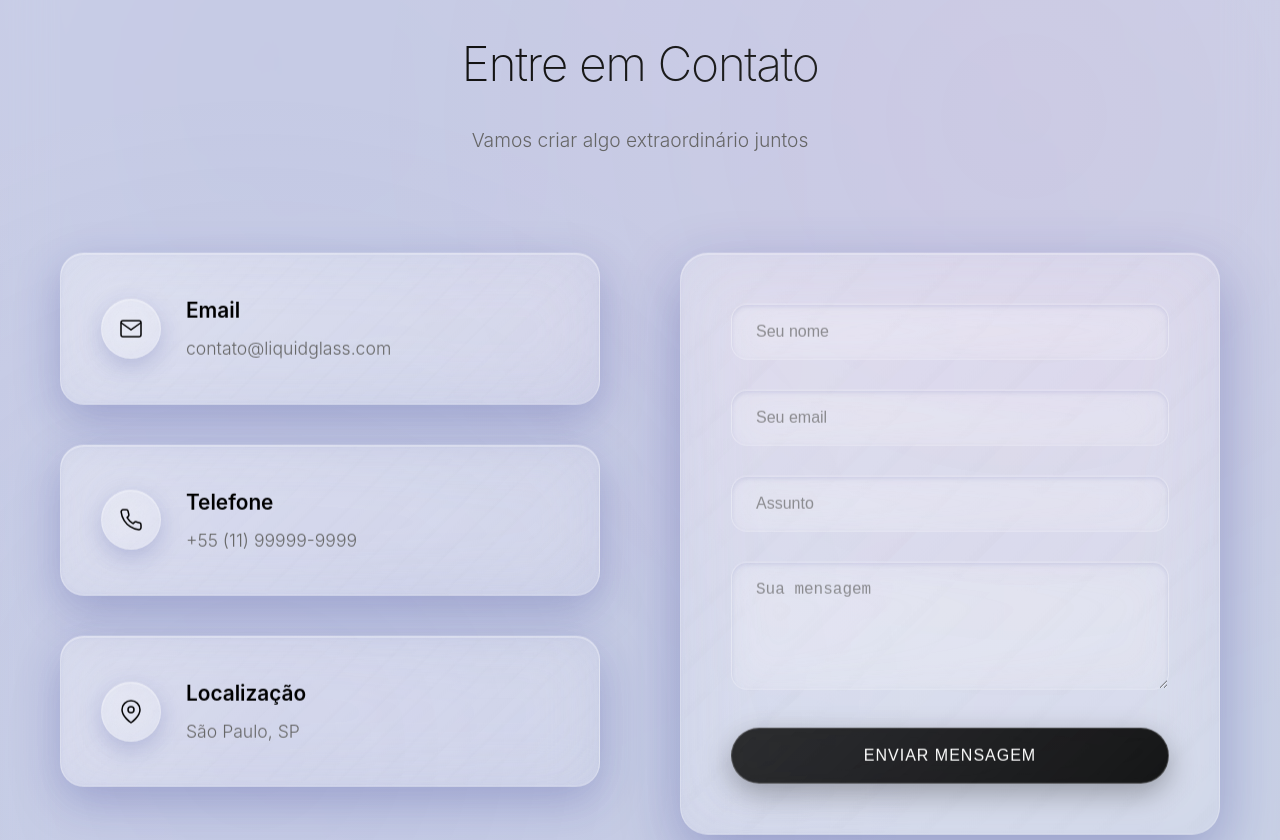
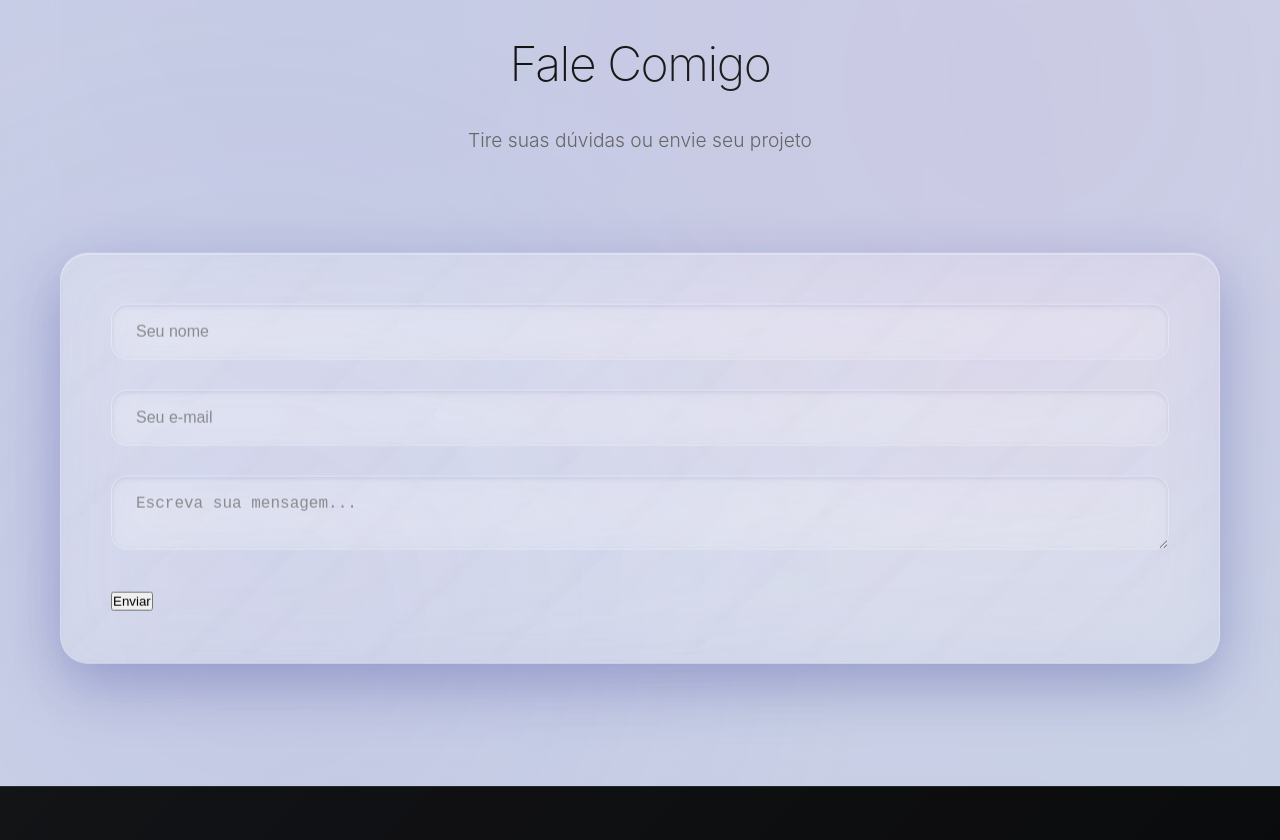
Before and after one commit to cmanalytika/cmanalytika-site, a plain HTML site: page index.html in a window 1280 px wide. Shown: the part 4460-5300 px from the top of the page. Drawn offline with Linux system fonts and the light colour scheme; a script that the page names is missing.

Commit message:
Updated index.html

```diff
--- a/index.html
+++ b/index.html
@@ -230,65 +230,24 @@
 <section id="contact" class="contact">
     <div class="container">
         <div class="section-header">
-                <h2 class="section-title">Entre em Contato</h2>
-                <p class="section-subtitle">Vamos criar algo extraordinário juntos</p>
+            <h2 class="section-title">Fale Comigo</h2>
+            <p class="section-subtitle">Tire suas dúvidas ou envie seu projeto</p>
         </div>
-            <div class="contact-content">
-                <div class="contact-info">
-                    <div class="contact-item glass-card">
-                        <div class="contact-icon">
-                            <svg width="24" height="24" viewBox="0 0 24 24" fill="none" stroke="currentColor" stroke-width="1.5">
-                                <path d="M4 4h16c1.1 0 2 .9 2 2v12c0 1.1-.9 2-2 2H4c-1.1 0-2-.9-2-2V6c0-1.1.9-2 2-2z"/>
-                                <polyline points="22,6 12,13 2,6"/>
-                            </svg>
-                        </div>
-                        <div class="contact-details">
-                            <h4>Email</h4>
-                            <p>contato@liquidglass.com</p>
-                        </div>
-                    </div>
-                    <div class="contact-item glass-card">
-                        <div class="contact-icon">
-                            <svg width="24" height="24" viewBox="0 0 24 24" fill="none" stroke="currentColor" stroke-width="1.5">
-                                <path d="M22 16.92v3a2 2 0 0 1-2.18 2 19.79 19.79 0 0 1-8.63-3.07 19.5 19.5 0 0 1-6-6 19.79 19.79 0 0 1-3.07-8.67A2 2 0 0 1 4.11 2h3a2 2 0 0 1 2 1.72 12.84 12.84 0 0 0 .7 2.81 2 2 0 0 1-.45 2.11L8.09 9.91a16 16 0 0 0 6 6l1.27-1.27a2 2 0 0 1 2.11-.45 12.84 12.84 0 0 0 2.81.7A2 2 0 0 1 22 16.92z"/>
-                            </svg>
-                        </div>
-                        <div class="contact-details">
-                            <h4>Telefone</h4>
-                            <p>+55 (11) 99999-9999</p>
-                        </div>
-                    </div>
-                    <div class="contact-item glass-card">
-                        <div class="contact-icon">
-                            <svg width="24" height="24" viewBox="0 0 24 24" fill="none" stroke="currentColor" stroke-width="1.5">
-                                <path d="M21 10c0 7-9 13-9 13s-9-6-9-13a9 9 0 0 1 18 0z"/>
-                                <circle cx="12" cy="10" r="3"/>
-                            </svg>
-                        </div>
-                        <div class="contact-details">
-                            <h4>Localização</h4>
-                            <p>São Paulo, SP</p>
-                        </div>
-                    </div>
-                </div>
-                <form class="contact-form glass-card">
+        <form action="#" method="post" class="contact-form glass-card">
             <div class="form-group">
-                        <input type="text" id="name" name="name" placeholder="Seu nome" required>
+                <input type="text" name="name" placeholder="Seu nome" required>
             </div>
             <div class="form-group">
-                        <input type="email" id="email" name="email" placeholder="Seu email" required>
+                <input type="email" name="email" placeholder="Seu e-mail" required>
             </div>
             <div class="form-group">
-                        <input type="text" id="subject" name="subject" placeholder="Assunto" required>
+                <textarea name="message" placeholder="Escreva sua mensagem..." required></textarea>
             </div>
-                    <div class="form-group">
-                        <textarea id="message" name="message" rows="5" placeholder="Sua mensagem" required></textarea>
-                    </div>
-                    <button type="submit" class="submit-button">Enviar Mensagem</button>
+            <button type="submit" class="form-button">Enviar</button>
         </form>
     </div>
-        </div>
 </section>
+
 
     <!-- Footer -->
     <footer class="footer">
```
Lines whose indentation alone changed are shown as unchanged.
